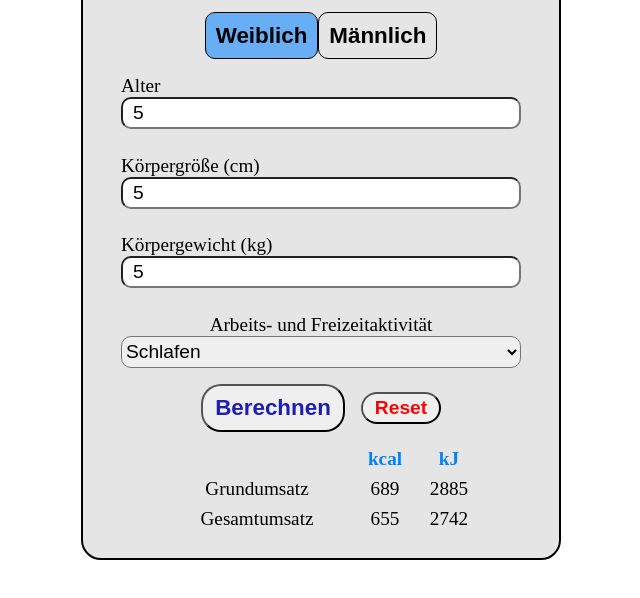
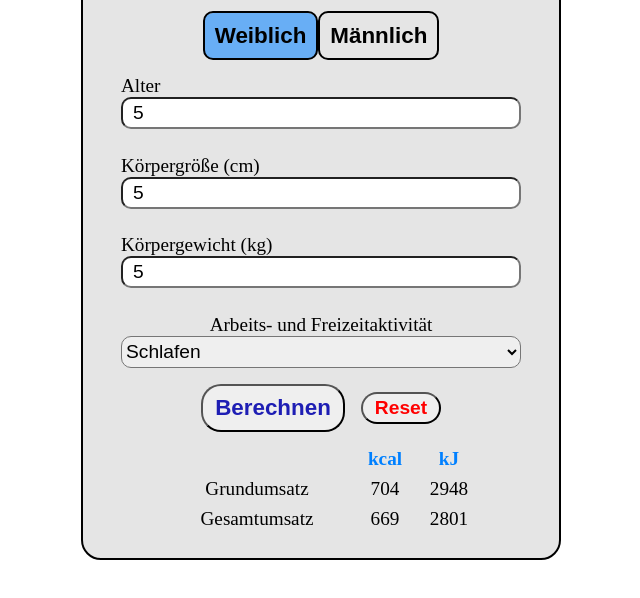
Before and after one commit to Romantev/Project_Kalorien-Rechner, a plain HTML site: page index.html in a window 1280 px wide. Both pictures are taken after typing "5", "5", "5" into the empty fields and a click on the input "Berechnen". Shown: the part 160-758 px from the top of the page, without its empty margins (319-959 px from the left). Drawn offline with Linux system fonts and the light colour scheme.

Commit message:
edit function

```diff
--- a/assets/css/style.css
+++ b/assets/css/style.css
@@ -59,7 +59,7 @@ form {
   content: "Weiblich";
   font-size: 1.4rem;
   font-weight: 900;
-  border: 1px solid black;
+  border: 2px solid black;
   padding: 10px;
   border-radius: 10px;
 }
--- a/assets/js/main.js
+++ b/assets/js/main.js
@@ -9,15 +9,21 @@ berechnen = () => {
   const größeVal = document.querySelector("#körpergröße").value;
   const alterVal = document.querySelector("#alter").value;
   const gewichtVal = document.querySelector("#gewicht").value;
+  const aktivitätVal = document.querySelector("select").value;
   const körperbauVal = document.querySelector(
     "input[name='körperbau']:checked"
   ).value;
-  const aktivitätVal = document.querySelector("select").value;
+  const data1 = Number(körperbauVal.slice(0, 5));
+  console.log(data1);
+  const data2 = Number(körperbauVal.slice(6, 10));
+  console.log(data2);
+  const data3 = Number(körperbauVal.slice(12, 15));
+  console.log(data3);
+  const data4 = Number(körperbauVal.slice(16, 18));
+  console.log(data4);
 
-  //* weiblich
-  if (körperbauVal == "weiblich") {
   const grundUmsatzkcal = Math.round(
-      655.1 + 9.6 * gewichtVal + 1.8 * größeVal - 4.7 * alterVal
+    data1 + data2 * gewichtVal + data3 * größeVal - data4 * alterVal
   );
   const gesamtUmsatzkcal = Math.round(grundUmsatzkcal * aktivitätVal);
   const grundUmsatzkj = Math.round(grundUmsatzkcal * 4.187);
@@ -27,21 +33,6 @@ berechnen = () => {
   outputGesamtkcal.innerHTML = gesamtUmsatzkcal;
   outputGrundkj.innerHTML = grundUmsatzkj;
   outputGesamtkj.innerHTML = gesamtUmsatzkj;
-
-    //* männlich
-  } else {
-    const grundUmsatzkcal = Math.round(
-      66.47 + 13.7 * gewichtVal + 5 * größeVal - 6.8 * alterVal
-    );
-    const gesamtUmsatzkcal = Math.round(grundUmsatzkcal * aktivitätVal);
-    const grundUmsatzkj = Math.round(grundUmsatzkcal * 4.187);
-    const gesamtUmsatzkj = Math.round(gesamtUmsatzkcal * 4.187);
-
-    outputGrundkcal.innerHTML = grundUmsatzkcal;
-    outputGesamtkcal.innerHTML = gesamtUmsatzkcal;
-    outputGrundkj.innerHTML = grundUmsatzkj;
-    outputGesamtkj.innerHTML = gesamtUmsatzkj;
-  }
 };
 
 reseten = () => {
--- a/index.html
+++ b/index.html
@@ -13,8 +13,8 @@
         <h1>Kalorien Rechner</h1>
         <form onreset="reseten()" onsubmit="berechnen(); return false">
           <div class="körperbau">
-            <input type="radio" name="körperbau" value="weiblich" checked />
-            <input type="radio" name="körperbau" value="männlich" />
+            <input type="radio" name="körperbau" value="655.1 09.6 1.8 4.7" checked />
+            <input type="radio" name="körperbau" value="66.47 13.7 5.0 6.8" />
           </div>
           <div class="inputs">
             <label for="alter">Alter</label>
```
Lines whose indentation alone changed are shown as unchanged.
